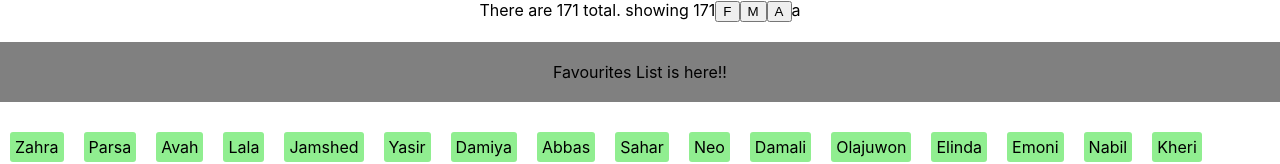
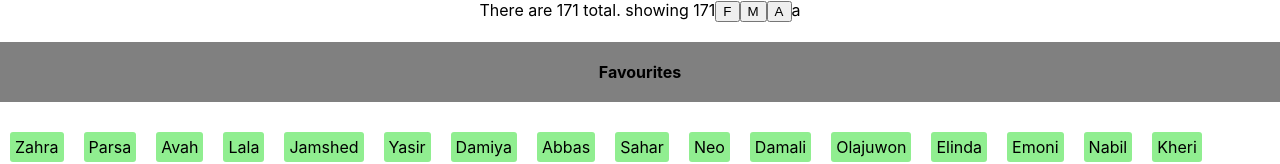
Before and after one commit to WeAreAcademy/live-coding-temp-baby-names-favourites, a React (Create React App) app: page / in a window 1280 px wide. Shown: the top 164 px of the page. Built offline with nearby package versions, Linux system fonts and the light colour scheme.

Commit message:
tidy favourites list

```diff
--- a/src/components/FavouritesList.tsx
+++ b/src/components/FavouritesList.tsx
@@ -7,18 +7,24 @@ interface FavouritesListProps {
     idsList: number[];
     onClick: (info: NameInfo) => void;
 }
+
 export function FavouritesList(props: FavouritesListProps) {
-    const allNamesInfo = props.allInfo;
-    const favouritesNameInfos: NameInfo[] = allNamesInfo.filter((nameInfo: NameInfo) => props.idsList.includes(nameInfo.id));
+
+    const { allInfo, idsList, onClick } = props;
+
+    const favouritesNameInfos: NameInfo[] = allInfo.filter(
+        (nameInfo: NameInfo) => idsList.includes(nameInfo.id)
+    );
+
     return (
-        <div className='favouritesList'>Favourites List is here!!
-            {props.idsList.join('|')}
+        <div className='favouritesList'>
+            <strong>Favourites</strong>
             <div className='namesList'>
                 {favouritesNameInfos.map((nameInfo) => (
                     <BabyName
                         info={nameInfo}
                         key={nameInfo.id}
-                        onClick={props.onClick} />)
+                        onClick={onClick} />)
                 )}
             </div>
         </div>);
```
